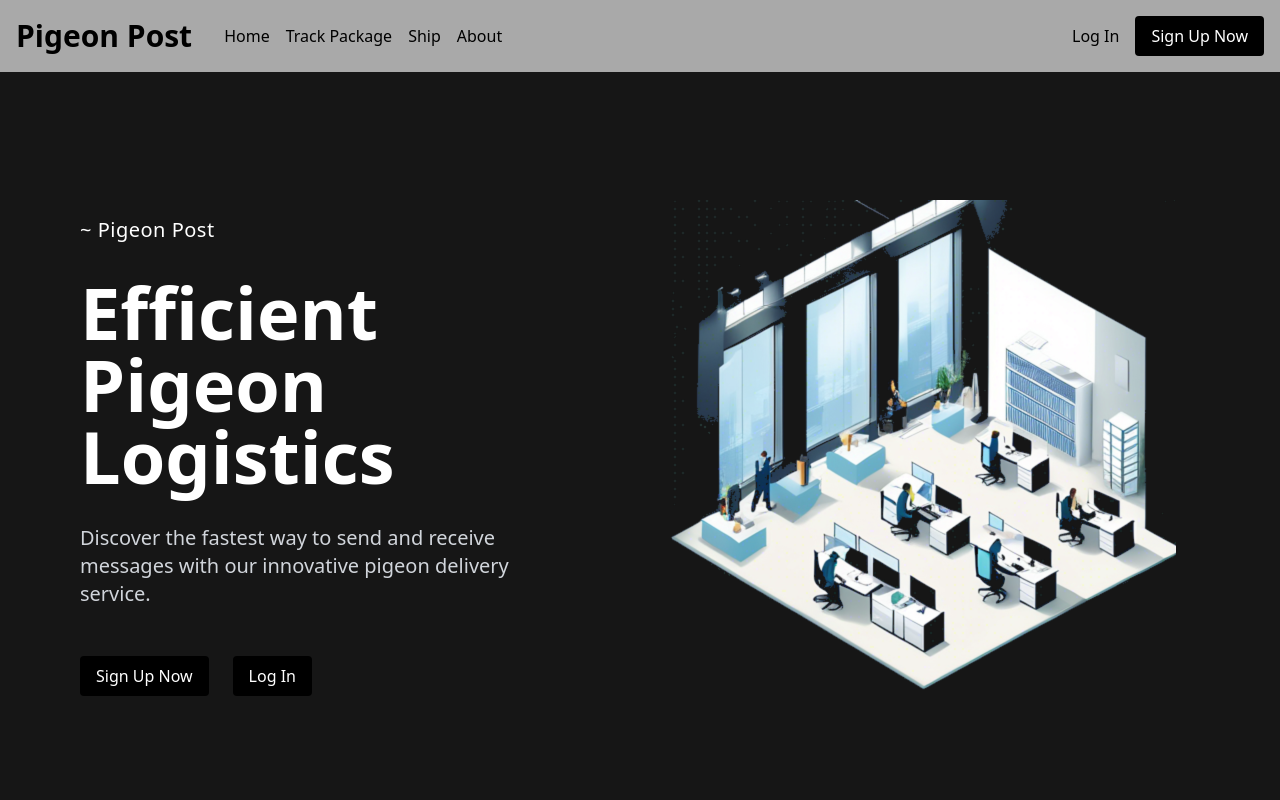
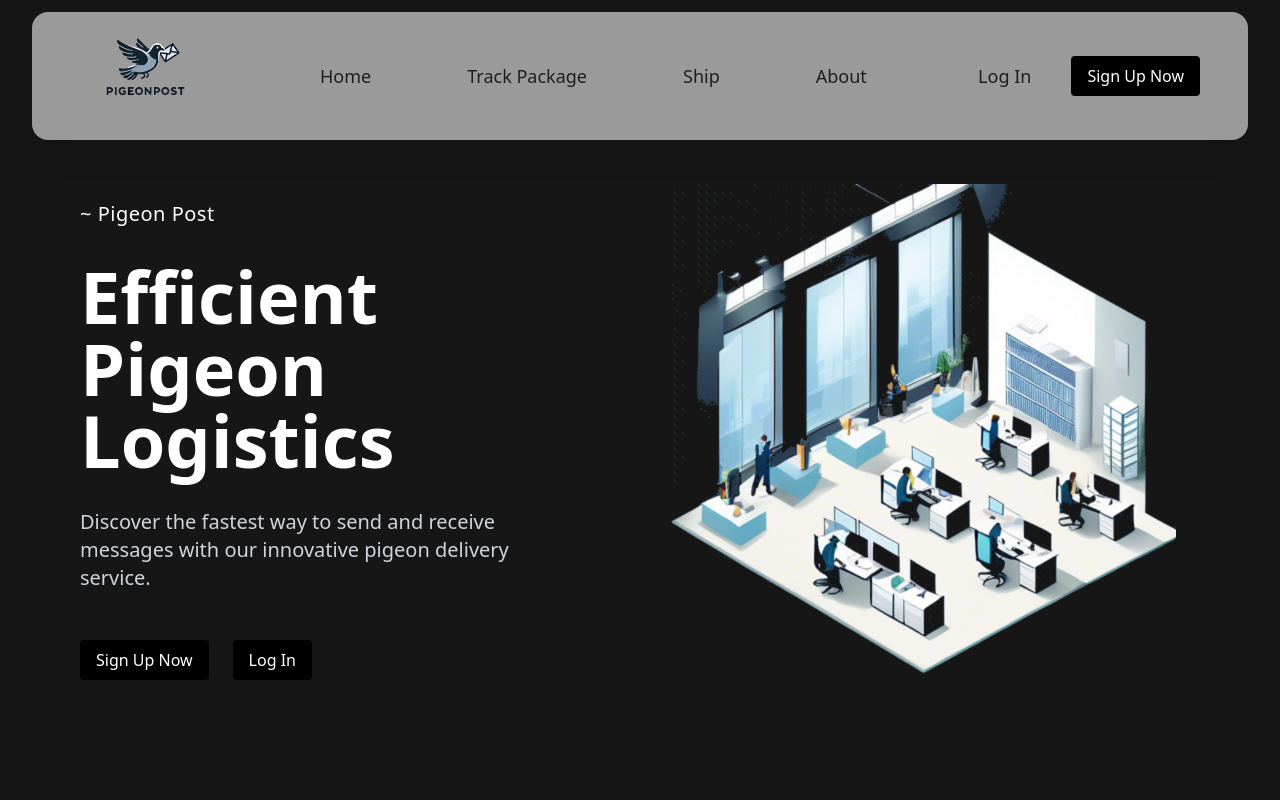
Before and after one commit to Zander-M75/Pigeon-Post, a React (Vite) app: page / in a window 1280 px wide. Shown: the top 800 px of the page. Built offline with nearby package versions, Linux system fonts and the light colour scheme.

Commit message:
new nav styles and nav logo added

```diff
--- a/src/components/layout/Navbar.jsx
+++ b/src/components/layout/Navbar.jsx
@@ -1,21 +1,67 @@
 import BlackButton from '../common/BlackButton'
+import pigeonPostLogo from '../../assets/Navbar/pp-nav-logo-1.png'
 
 export default function Navbar() {
   return (
-    <nav className="bg-[#A9A9A9] p-4">
-      <div className="container mx-auto flex items-center">
-        <h1 className="text-3xl font-bold text-black mr-8">Pigeon Post</h1>
-        <div className="space-x-4 flex-1">
-          <a href="/" className="text-black hover:text-gray-200">Home</a>
-          <a href="/track" className="text-black hover:text-gray-200">Track Package</a>
-          <a href="/ship" className="text-black hover:text-gray-200">Ship</a>
-          <a href="/about" className="text-black hover:text-gray-200">About</a>
+    <div className="px-4 py-3 fixed w-full top-0 z-50">
+      <nav className="bg-[#A9A9A9]/90 backdrop-blur-sm transition-all duration-300 rounded-2xl shadow-[0_8px_32px_rgba(0,0,0,0.15)] mx-4">
+        <div className="container mx-auto flex items-center px-12">
+          {/* Logo */}
+          <div className="flex flex-col items-center gap-1 mr-24">
+            <img src={pigeonPostLogo} alt="Pigeon Post Logo" className="w-32 h-32 hover:scale-105 transition-transform duration-300" />
+          </div>
+
+          {/* Navigation Links */}
+          <div className="flex-1">
+            <div className="flex gap-16 items-center">
+              <a
+                href="/"
+                className="text-black/80 text-lg font-medium hover:text-black py-2 px-4 rounded-lg hover:bg-black/5 transition-all duration-200 relative group"
+              >
+                <span>Home</span>
+                <span className="absolute bottom-0 left-0 w-full h-0.5 bg-black transform scale-x-0 group-hover:scale-x-100 transition-transform duration-200"></span>
+              </a>
+              <a
+                href="/track"
+                className="text-black/80 text-lg font-medium hover:text-black py-2 px-4 rounded-lg hover:bg-black/5 transition-all duration-200 relative group"
+              >
+                <span>Track Package</span>
+                <span className="absolute bottom-0 left-0 w-full h-0.5 bg-black transform scale-x-0 group-hover:scale-x-100 transition-transform duration-200"></span>
+              </a>
+              <a
+                href="/ship"
+                className="text-black/80 text-lg font-medium hover:text-black py-2 px-4 rounded-lg hover:bg-black/5 transition-all duration-200 relative group"
+              >
+                <span>Ship</span>
+                <span className="absolute bottom-0 left-0 w-full h-0.5 bg-black transform scale-x-0 group-hover:scale-x-100 transition-transform duration-200"></span>
+              </a>
+              <a
+                href="/about"
+                className="text-black/80 text-lg font-medium hover:text-black py-2 px-4 rounded-lg hover:bg-black/5 transition-all duration-200 relative group"
+              >
+                <span>About</span>
+                <span className="absolute bottom-0 left-0 w-full h-0.5 bg-black transform scale-x-0 group-hover:scale-x-100 transition-transform duration-200"></span>
+              </a>
+            </div>
+          </div>
+
+          {/* Auth Buttons */}
+          <div className="flex items-center gap-6">
+            <a
+              href="/login"
+              className="text-black/80 text-lg font-medium hover:text-black py-2 px-4 rounded-lg hover:bg-black/5 transition-all duration-200"
+            >
+              Log In
+            </a>
+            <BlackButton
+              href="/signup"
+              className="hover:scale-105 hover:shadow-lg transition-all duration-200"
+            >
+              Sign Up Now
+            </BlackButton>
+          </div>
         </div>
-        <div className="flex items-center space-x-4">
-          <a href="/login" className="text-black hover:text-gray-200">Log In</a>
-          <BlackButton href="/signup">Sign Up Now</BlackButton>
-        </div>
-      </div>
-    </nav>
+      </nav>
+    </div>
   )
 }
--- a/src/pages/Home.jsx
+++ b/src/pages/Home.jsx
@@ -5,7 +5,7 @@ import ContentBox from "../components/common/ContentBox";
 
 export default function Home() {
   return (
-    <div className="bg-[#161616] min-h-screen w-full pl-4 pr-4 pb-4">
+    <div className="bg-[#161616] min-h-screen w-full pl-4 pr-4 pb-4 pt-14">
       <div className="max-w-7xl mx-auto flex flex-col md:flex-row items-center justify-between px-8 md:px-16 py-20 md:py-32">
         {/* Left div - Text content */}
         <div className="w-full md:w-1/2 flex flex-col gap-8">
@@ -36,7 +36,11 @@ export default function Home() {
       <div className="max-w-7xl mx-auto pb-20">
         <Partners />
       </div>
-      <ContentBox />
-    </div>
+
+      <div className="max-w-7xl mx-auto pb-20">
+        <ContentBox />
+      </div>
+
+  </div>
   )
 }
```
Also changed, not shown: src/assets/Navbar/pigeon-post.png (added), src/assets/Navbar/pp-nav-logo-1.png (added).
